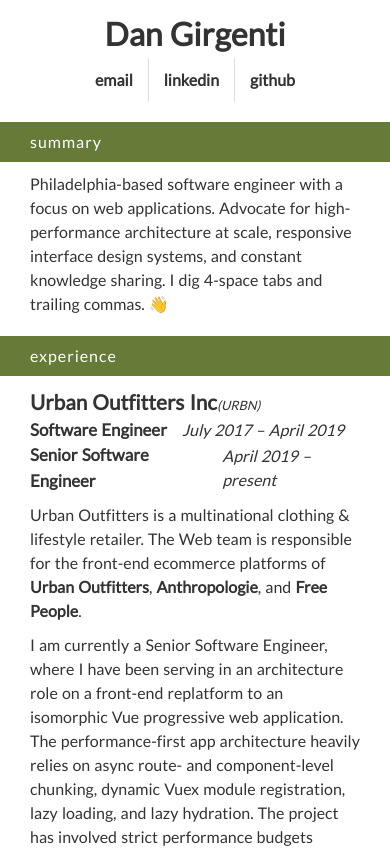
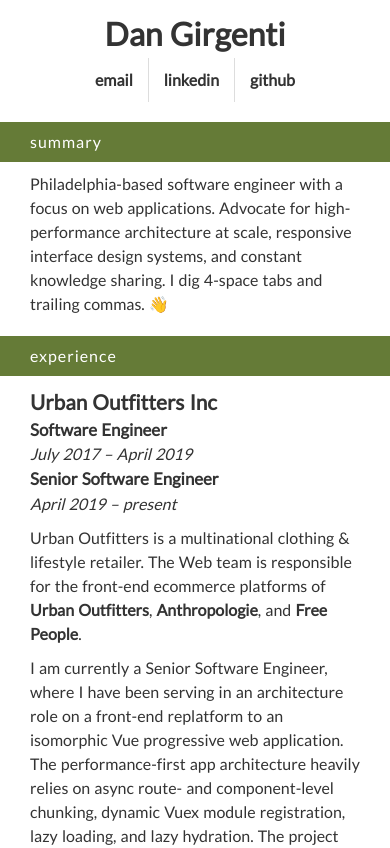
Before and after one commit to dgirgenti/resume, a Nuxt app: page / in a window 390 px wide. Shown: the top 848 px of the page. Built offline with nearby package versions, Linux system fonts and the light colour scheme.

Commit message:
improve text at small breakpoints

```diff
--- a/components/Job.vue
+++ b/components/Job.vue
@@ -82,6 +82,10 @@
         font-weight: initial;
         font-style: italic;
         font-size: 0.8rem;
+
+        @media screen and (max-width: 480px) {
+            display: none;
+        }
     }
 
     &__positions {
--- a/components/Position.vue
+++ b/components/Position.vue
@@ -30,6 +30,10 @@
         display: flex;
         justify-content: left;
         align-items: center;
+
+        @media screen and (max-width: 480px) {
+            display: block;
+        }
     }
 
     &__name {
@@ -41,4 +45,5 @@
         font-style: italic;
     }
 }
+
 </style>
```
